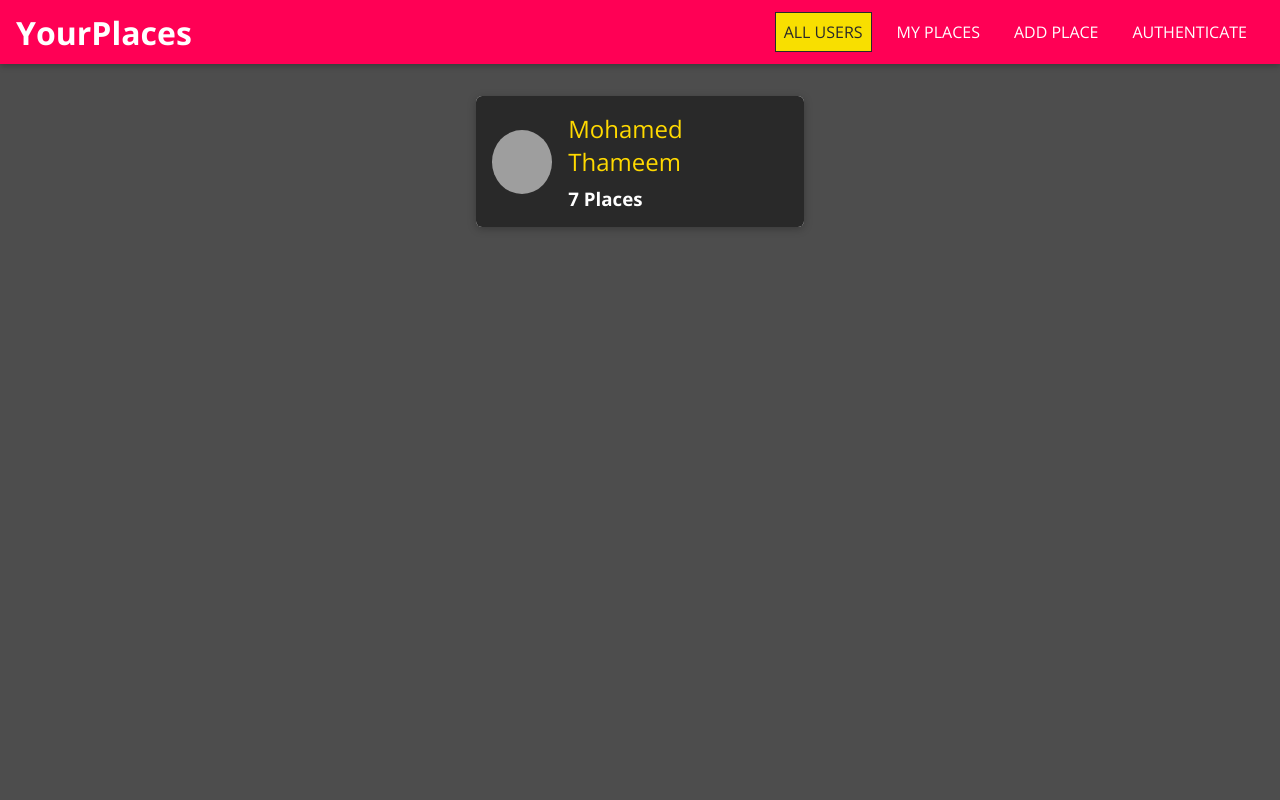
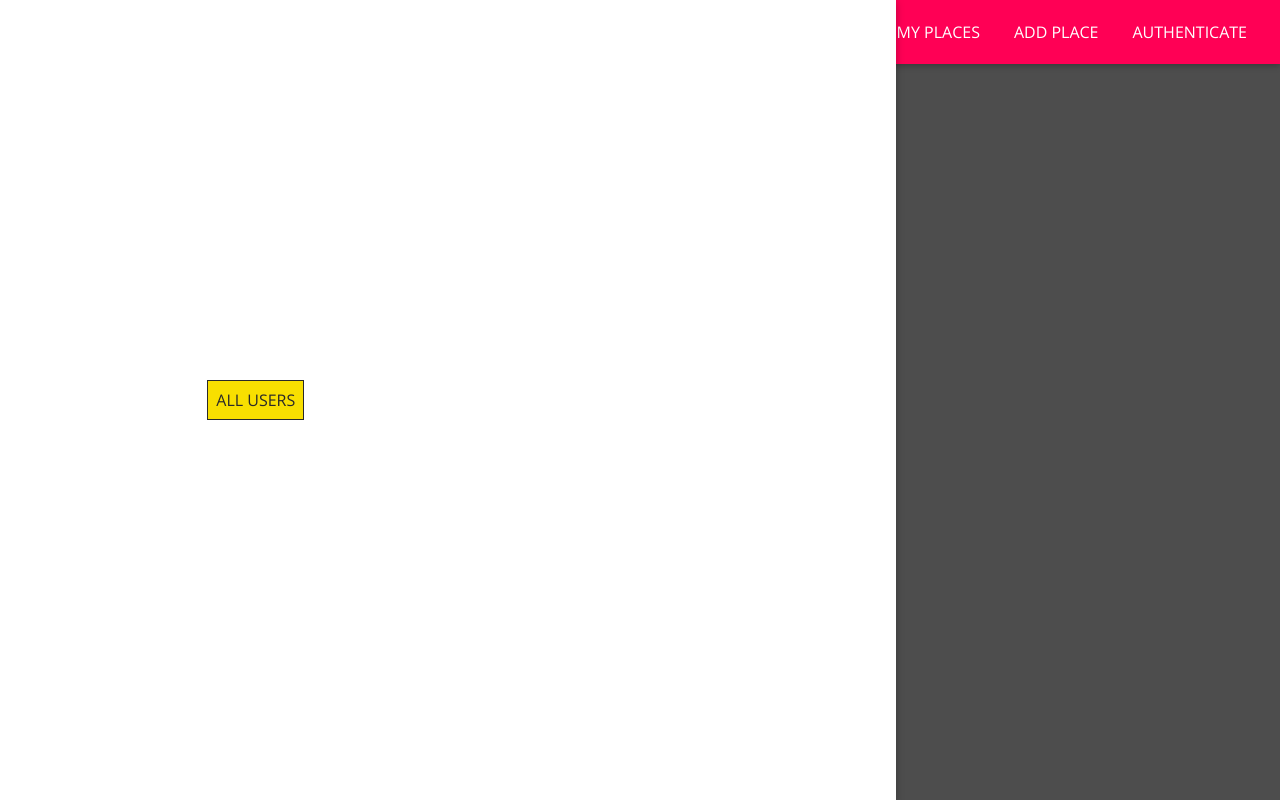
Before and after one commit to thameemsh/FavPlaces-MERN, a React (Create React App) app: page / in a window 1280 px wide. Built offline with nearby package versions, Linux system fonts and the light colour scheme; grey boxes are pictures that could not be loaded.

Commit message:
Add SideDrawer

```diff
--- a/src/shared/components/Navigation/MainNavigation.js
+++ b/src/shared/components/Navigation/MainNavigation.js
@@ -2,9 +2,16 @@
 import { Link } from "react-router-dom";
 import MainHeader from "./MainHeader";
 import NavLinks from "./NavLinks";
+import SideDrawer from "./SideDrawer";
 import "./MainNavigation.css";
 const MainNavigation = (props) => {
   return (
+    <React.Fragment>
+      <SideDrawer>
+        <nav className="main-navigation__drawer-nav">
+          <NavLinks />
+        </nav>
+      </SideDrawer>
       <MainHeader>
         <button className="main-navigation__menu-btn">
           <span />
@@ -14,8 +21,11 @@
         <h1 className="main-navigation__title">
           <Link to="/">YourPlaces</Link>
         </h1>
-      <nav><NavLinks /></nav>
+        <nav className="main-navigation__header-nav">
+          <NavLinks />
+        </nav>
       </MainHeader>
+    </React.Fragment>
   );
 };
 export default MainNavigation;
--- a/src/shared/components/Navigation/SideDrawer.css
+++ b/src/shared/components/Navigation/SideDrawer.css
@@ -0,0 +1,10 @@
+.side-drawer {
+    position: fixed;
+    left: 0;
+    top: 0;
+    z-index: 100;
+    height: 100vh;
+    width: 70%;
+    background: white;
+    box-shadow: 0 2px 8px rgba(0, 0, 0, 0.26);
+  }
--- a/src/shared/components/Navigation/SideDrawer.js
+++ b/src/shared/components/Navigation/SideDrawer.js
@@ -0,0 +1,9 @@
+import React from 'react';
+
+import './SideDrawer.css';
+
+const SideDrawer = props => {
+    return <aside className='side-drawer'>{props.children}</aside>
+}
+
+export default SideDrawer;
```
Lines whose indentation alone changed are shown as unchanged.
